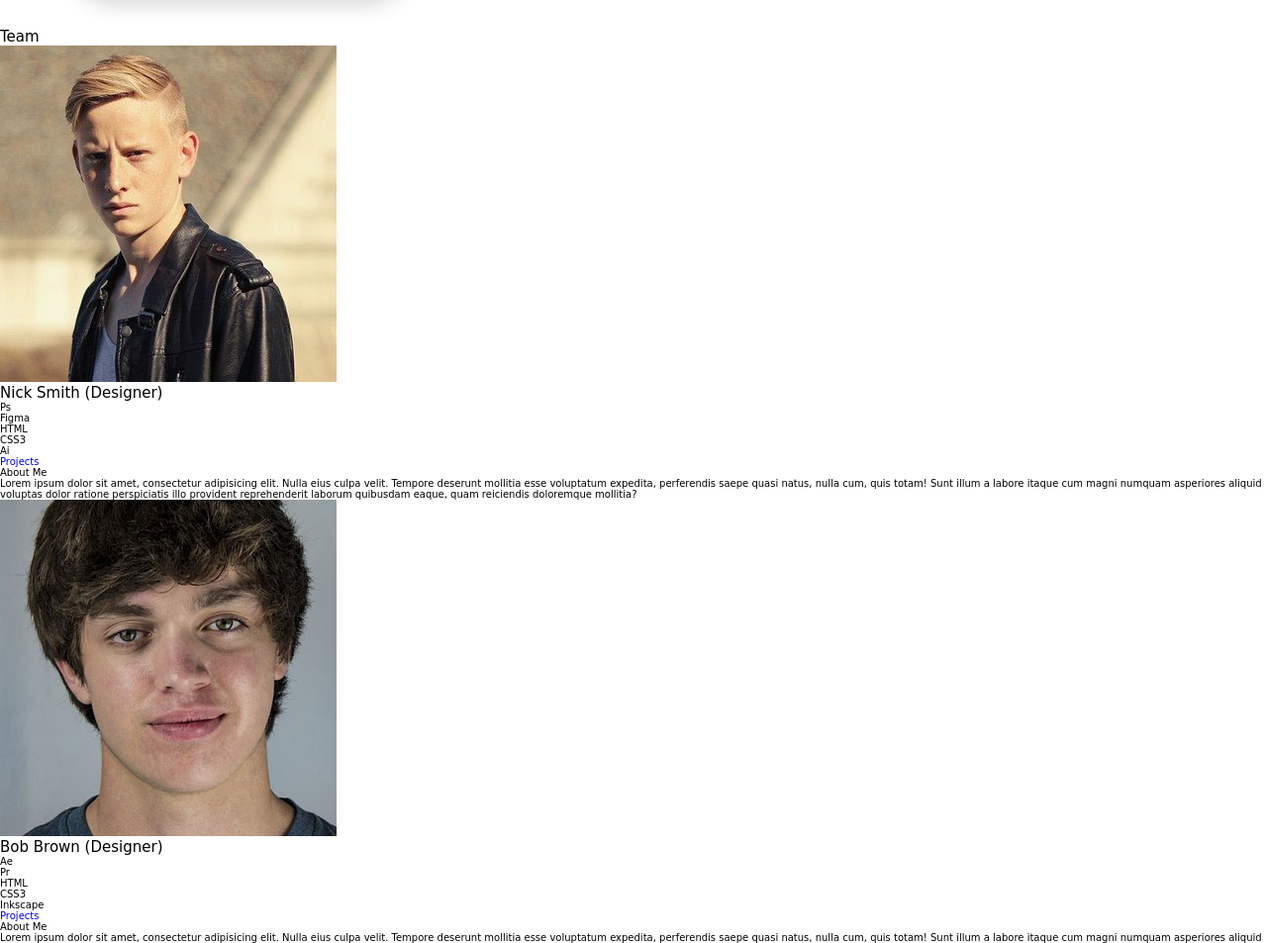
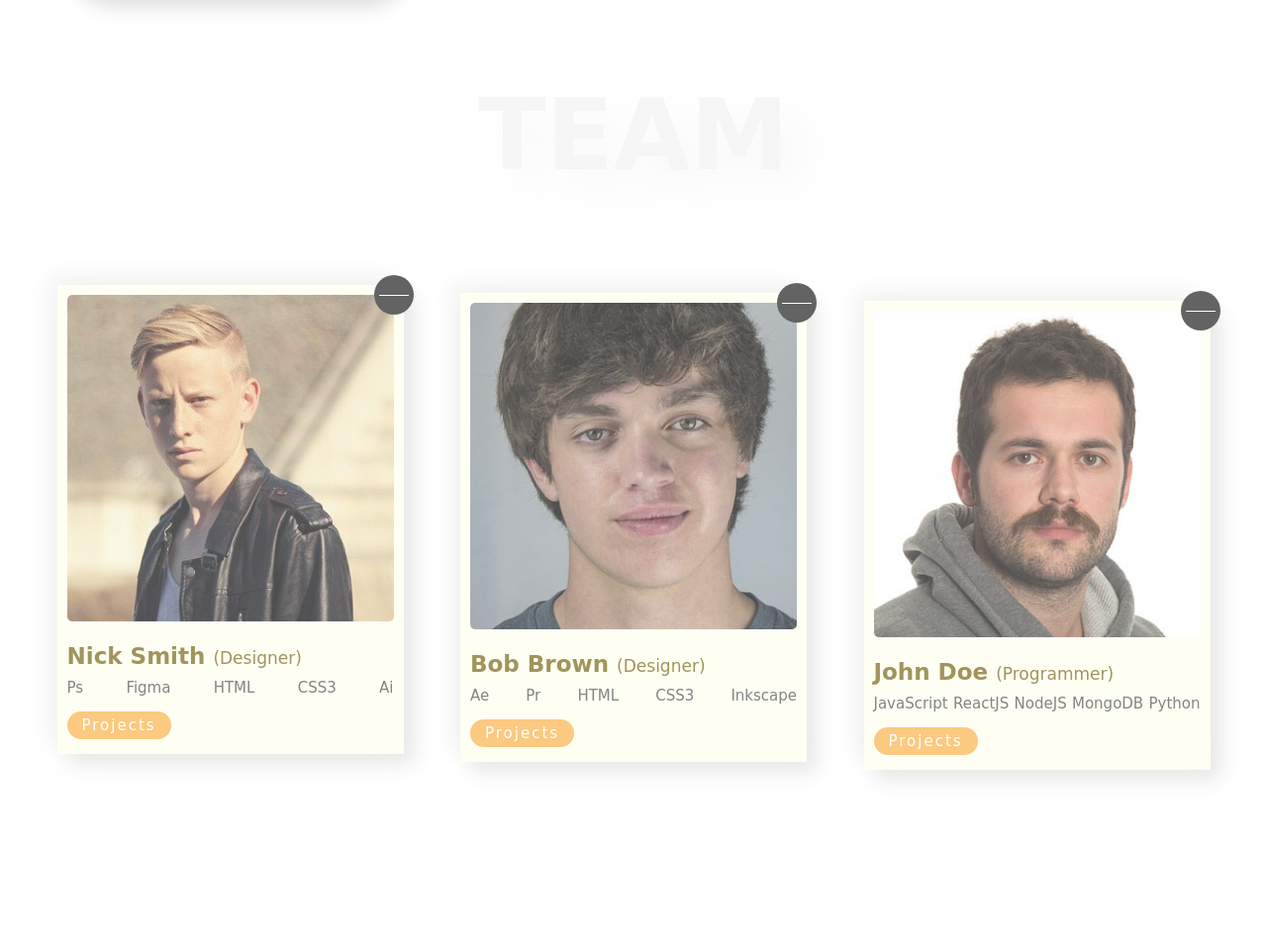
Before and after one commit to Constantin-E-T/creative-design, a plain HTML site: page index.html in a window 1280 px wide. Shown: the part 1572-2525 px from the top of the page at 99% size. After the commit the page ends 2400 px from the top, so only its background shows below. Drawn offline with Linux system fonts and the light colour scheme; a web font is replaced by a local one.

Commit message:
Section 3 index.html script.js style.css

```diff
--- a/index.html
+++ b/index.html
@@ -28,7 +28,7 @@
         <!--End Section One -->
         <!-- Section 2 -->
         <section class="section-2">
-            <h1 class="section-2-heading">
+            <h1 class="section-heading">
                 Customers
             </h1>
             <div class="customers-wrapper">
@@ -97,7 +97,7 @@
             </h1>
             <div class="team-wrapper">
                 <div class="team-member">
-                    <img src="images/team-member-1.jpg" alt="" class="team-img">
+                    <img src="images/team-member-1.jpg" alt="Nick Smith" class="team-img">
                     <h2 class="team-member-name">
                         Nick Smith
                         <span>
@@ -127,7 +127,7 @@
                     </div>
                 </div>
                 <div class="team-member">
-                    <img src="images/team-member-2.jpg" alt="" class="team-img">
+                    <img src="images/team-member-2.jpg" alt="Bob Brown" class="team-img">
                     <h2 class="team-member-name">
                         Bob Brown
                         <span>
@@ -160,7 +160,7 @@
                     </div>
                 </div>
                 <div class="team-member">
-                    <img src="images/team-member-3.jpg" alt="" class="team-img">
+                    <img src="images/team-member-3.jpg" alt="John Doe" class="team-img">
                     <h2 class="team-member-name">
                         John Doe
                         <span>
--- a/script.js
+++ b/script.js
@@ -0,0 +1,6 @@
+document.querySelectorAll('.story-btn').forEach(btn => {
+ btn.addEventListener('click', () => {
+  btn.classList.toggle('change')
+  btn.nextElementSibling.classList.toggle('change')
+ })
+})
--- a/style.css
+++ b/style.css
@@ -127,14 +127,14 @@ body{
  justify-content: space-around;
 }
 
-.section-2-heading{
+.section-heading{
  font-size: 10rem;
  font-weight: bold;
  text-transform: uppercase;
  color: #999;
  text-align: center;
  opacity: .1;
- text-shadow: 2rem 2rem 4rem #888;
+ text-shadow: 2rem 2rem 4rem #aaa;
 }
 
 .customers-wrapper{
@@ -204,3 +204,143 @@ body{
  font-weight: 700;
 }
 /* End Section 2 */
+
+/* Section 3 */
+.section-3{
+ width: 100%;
+ height: 100vh;
+ display: flex;
+ flex-direction: column;
+ justify-content: space-between;
+ padding: 5rem 0;
+}
+
+.team-wrapper{
+ display: flex;
+ justify-content: space-evenly;
+ align-items: center;
+ height: 70%;
+}
+
+.team-member{
+ width: 35rem;
+ background-color: #fffeee;
+ padding: 1rem 1rem 2rem 1rem;
+ box-shadow: 1rem 1rem 2rem #ddd, -1rem -1rem 2rem #eee;
+ position: relative;
+ opacity: .7;
+ transition: opacity .5s;
+}
+
+.team-member:hover{
+ opacity: 1;
+}
+
+.team-member:first-child{
+ align-self: flex-start;
+}
+
+.team-member:last-child{
+ align-self: flex-end;
+}
+
+.team-img{
+ width: 100%;
+ border-radius: .5rem;
+}
+
+.team-member-name{
+ font-size: 2.3rem;
+ font-weight: 700;
+ color: #796717;
+ margin-top: 2rem;
+}
+
+.team-member-name span{
+ font-size: 1.7rem;
+}
+
+.team-member-skills{
+ display: flex;
+ justify-content: space-between;
+ margin: 1rem 0 2rem 0;
+}
+
+.team-member-skills li{
+ font-size: 1.5rem;
+color: #505050;
+}
+
+.projects-btn{
+ background-color: #fab34a;
+ color: #fff;
+ padding: .5rem 1.5rem;
+ border-radius: 5rem;
+ font-size: 1.5rem;
+ letter-spacing: .2rem;
+}
+
+.story{
+ width: 100%;
+ height: 100%;
+ background-color: rgba(253, 69, 69, .9);
+ position: absolute;
+ top: 0;
+ left: 0 ;
+ display: flex;
+ flex-direction: column;
+ justify-content: center;
+ align-items: center;
+ padding: 2rem;
+ transform: scale(0);
+ transform-origin: top right;
+ border-radius: 50rem 0 50rem 50rem;
+ transition: all .5s;
+}
+
+.story.change{
+ transform: scale(1);
+ border-radius: 0;
+}
+
+.story-heading{
+ font-size: 4rem;
+ font-weight: 700;
+ color: #fff;
+ margin-bottom: 2rem;
+}
+
+.story-paragraph{
+ font-size: 1.8rem;
+ color: #fff;
+ text-align: justify;
+ letter-spacing: .1rem;
+ text-indent: 1rem;
+}
+
+.story-btn{
+ width: 4rem;
+ height: 4rem;
+ background-color: #222;
+ position: absolute;
+ top: -1rem;
+ right: -1rem;
+ border-radius: 5rem;
+ display: flex;
+ align-items: center;
+ padding: .5rem;
+ cursor: pointer;
+ z-index: 200;
+ transition: transform .5s;
+}
+
+.story-btn.change{
+ transform: rotate(405deg);
+}
+
+.story-btn-line{
+ width: 100%;
+ height: .1rem;
+ background-color: #fff;
+}
+/* End Section 3 */
```
